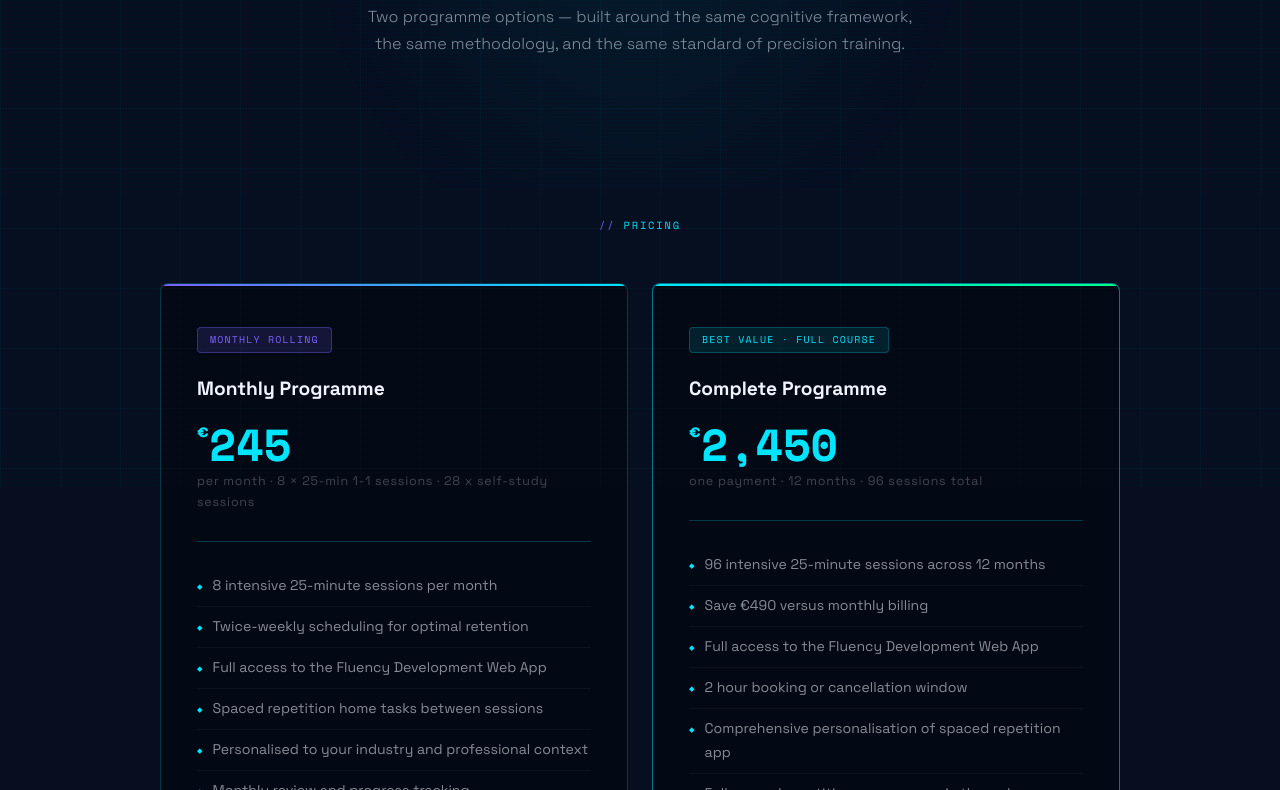
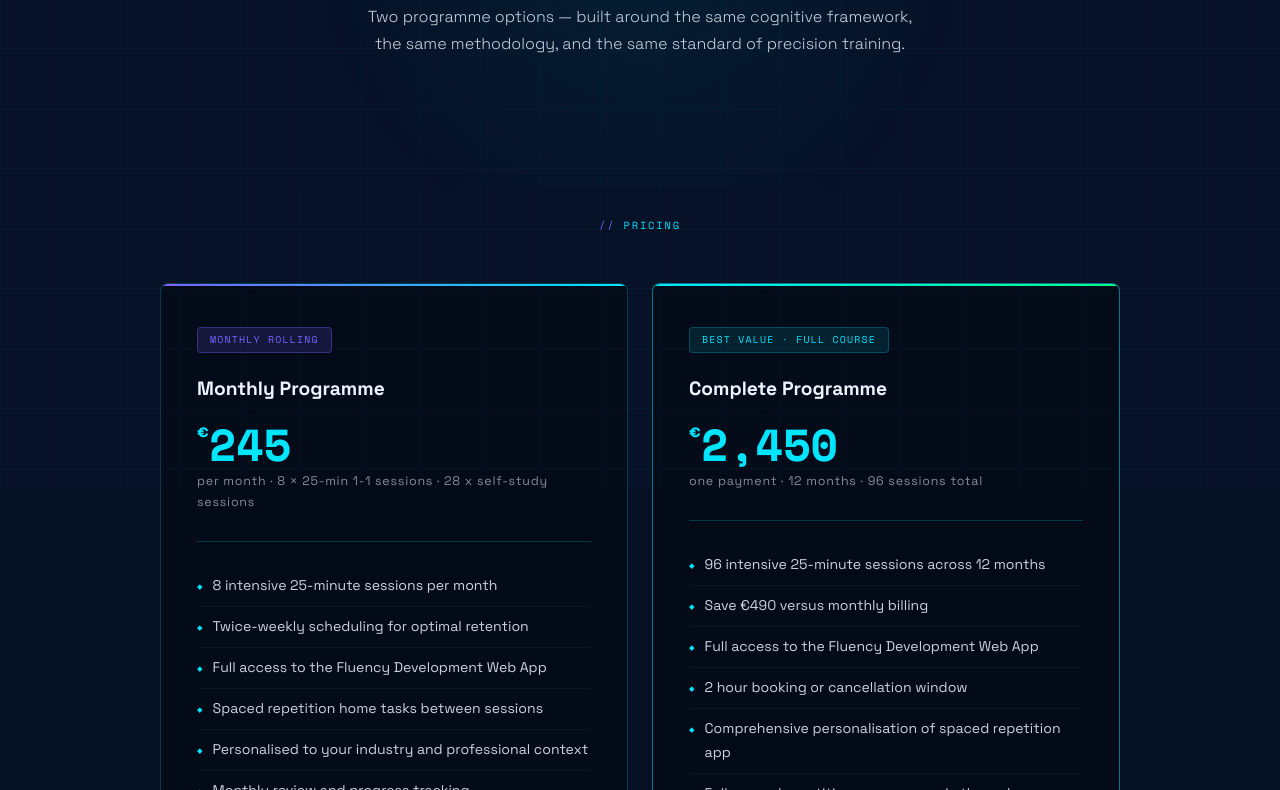
Before and after one commit to fluencyandrew/fluencyandrew, a plain HTML site: page pricing.html in a window 1280 px wide. Shown: the part 312-1102 px from the top of the page. Drawn offline with nearby package versions, Linux system fonts and the light colour scheme.

Commit message:
Update pricing.html

```diff
--- a/pricing.html
+++ b/pricing.html
@@ -8,7 +8,7 @@
 @import url('https://fonts.googleapis.com/css2?family=Space+Grotesk:wght@300;400;500;600;700&family=Space+Mono:ital,wght@0,400;0,700;1,400&display=swap');
 
 :root {
-  --bg: #060e1f;
+  --bg: #071126;
   --bg2: #0a1628;
   --cyan: #00e5ff;
   --cyan-dim: rgba(0,229,255,0.12);
@@ -16,8 +16,8 @@
   --green: #00ff88;
   --purple: #7b61ff;
   --white: #f0f4ff;
-  --mid: rgba(240,244,255,0.55);
-  --dim: rgba(240,244,255,0.25);
+  --mid: rgba(240,244,255,0.85);
+  --dim: rgba(240,244,255,0.55);
   --error: rgba(255,80,80,0.85);
 }
 
```
